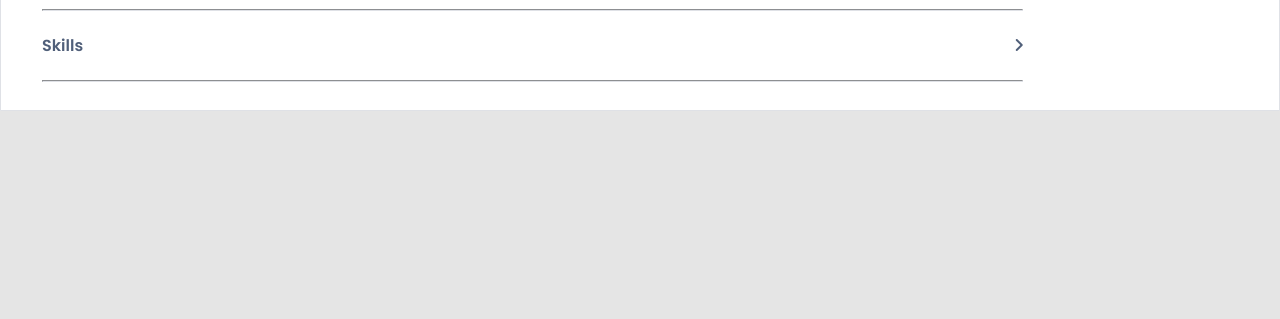
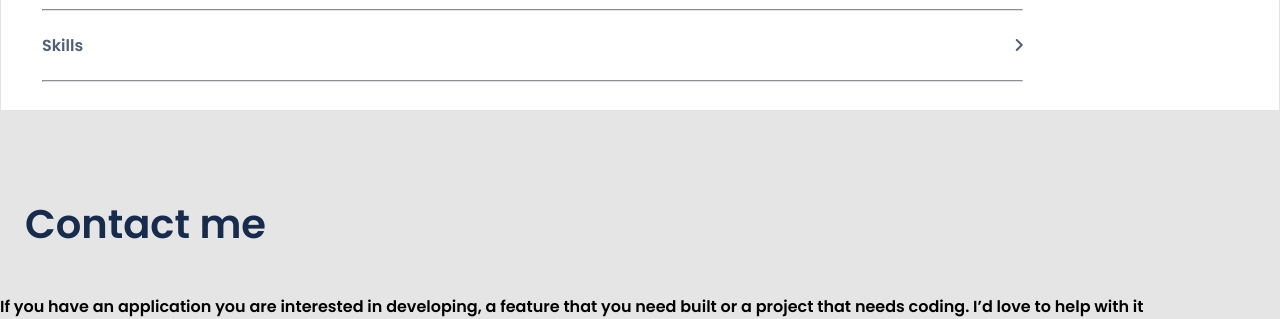
Before and after one commit to rtonata88/my-portfolio, a website: page index.html in a window 1280 px wide. Shown: the part 6669-6988 px from the top of the page. Before the commit the page ends 6780 px from the top, so only its background shows below. Drawn offline with Linux system fonts and the light colour scheme.

Commit message:
Add contact me html layout

```diff
--- a/index.html
+++ b/index.html
@@ -209,6 +209,14 @@
                     </li>
                 </ul>
             </section>
-
+        <article class="contact-section">
+            <section class="contact-body">
+                <h1 class="title">Contact me</h1>
+                <span class="contact-text">
+                If you have an application you are interested in developing, a feature that you need built or a project that needs
+                coding. I’d love to help with it
+                </span>
+            </section>
+        </article>
     </body>
 </html>
```
